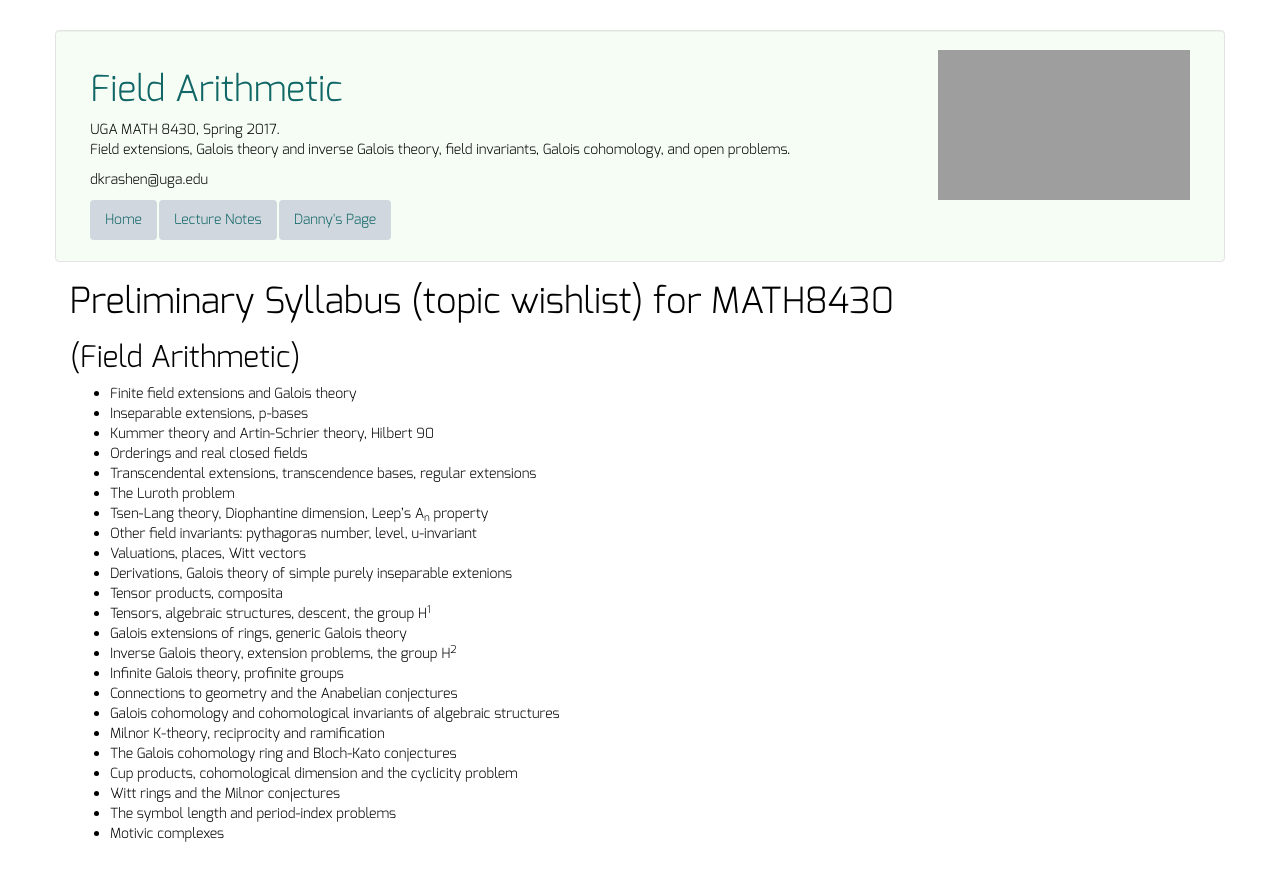
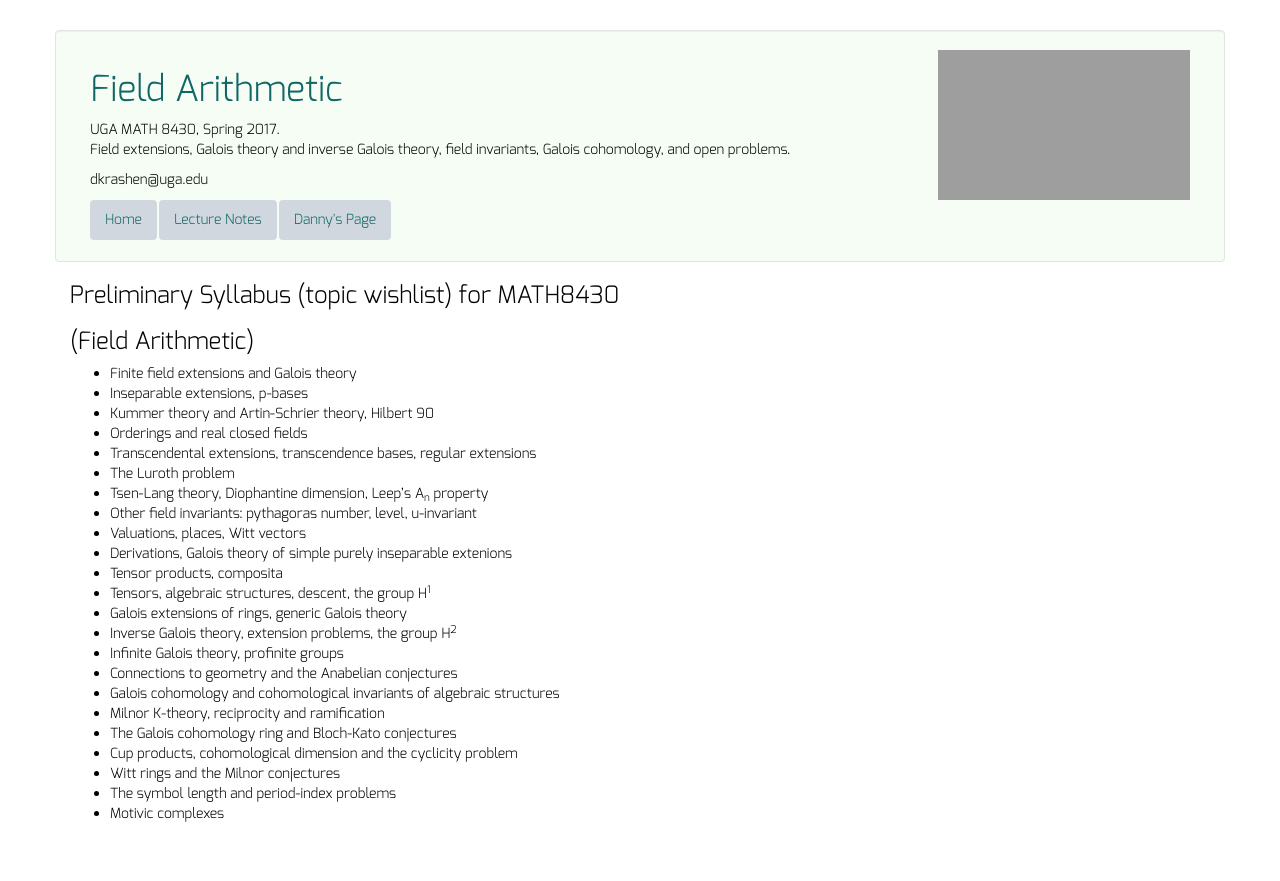
Before and after one commit to dkrashen/fa, a Jekyll site: the page built from fa_syllabus.md, in a window 1280 px wide. Shown: the top 881 px of the page. Built offline with Jekyll 4.4.1, drawn with Linux system fonts in a browser that asks for light colours; grey boxes are pictures that could not be loaded.

Commit message:
better fix, I hope

```diff
--- a/fa_syllabus.md
+++ b/fa_syllabus.md
@@ -3,9 +3,9 @@ layout: default
 ---
 
 
-<h1>Preliminary Syllabus (topic wishlist) for MATH8430</h1>
+<h3>Preliminary Syllabus (topic wishlist) for MATH8430</h3>
 
-<h2>(Field Arithmetic)</h2>
+<h3>(Field Arithmetic)</h3>
 
  - Finite field extensions and Galois theory
  - Inseparable extensions, p-bases
```
